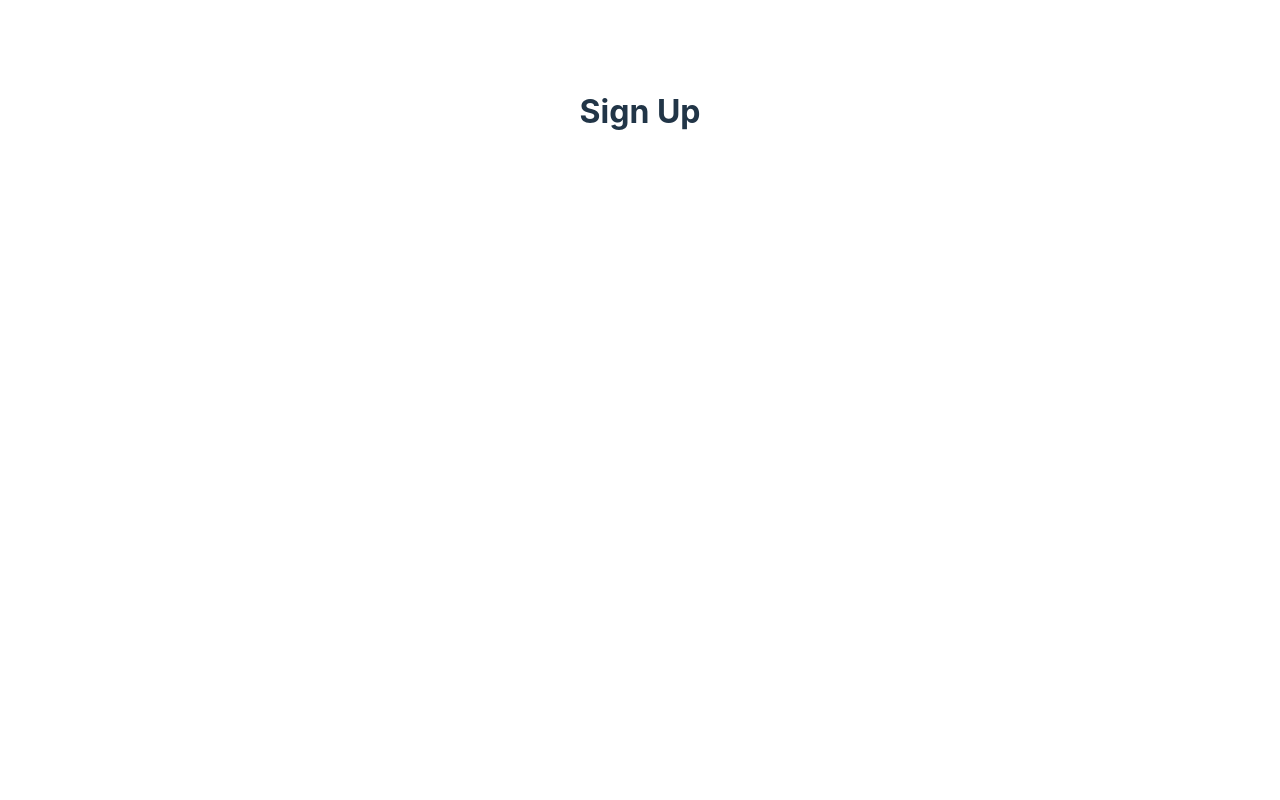
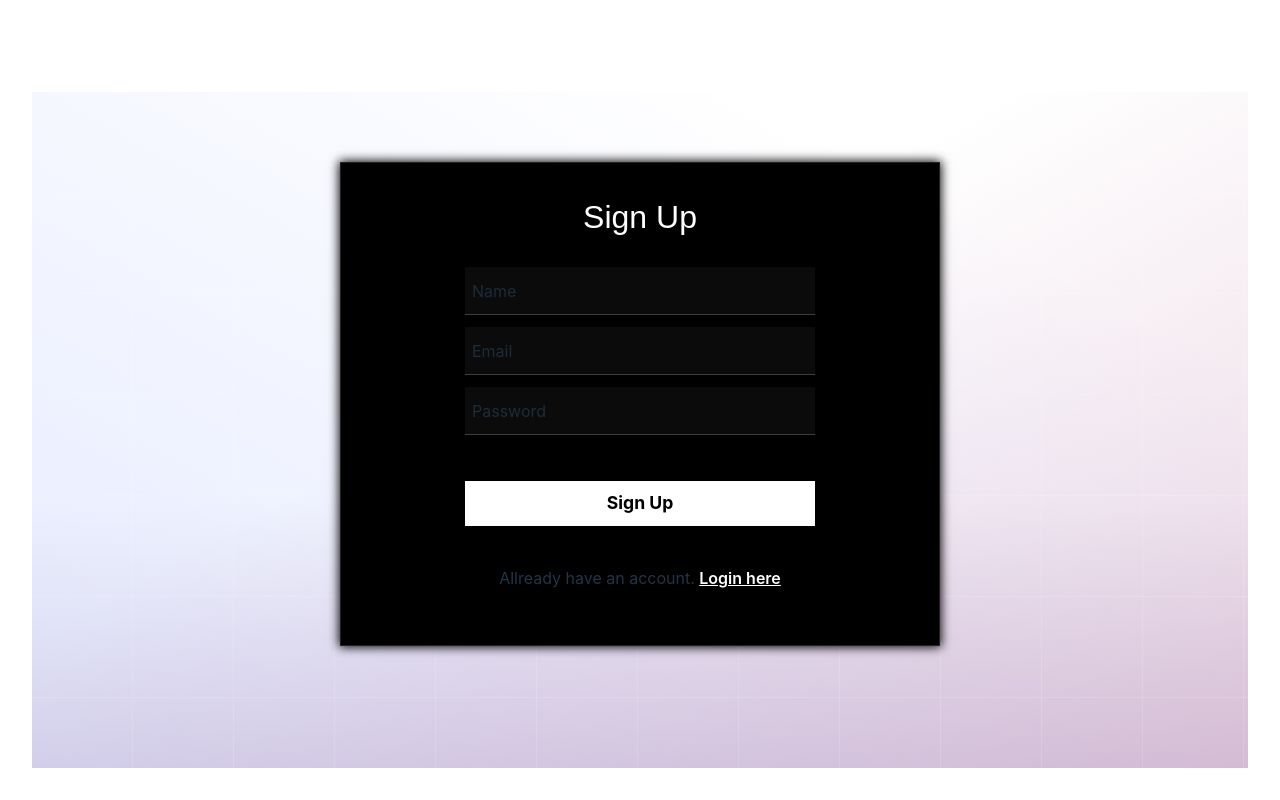
Before and after one commit to sankar-raul/Tether, a React (Vite) app in the folder client/: page /signup in a window 1280 px wide. Built offline with nearby package versions, Linux system fonts and the light colour scheme.

Commit message:
feat: implement signup page with form validation and navigation links

```diff
--- a/client/src/components/Navbar/navbar.module.css
+++ b/client/src/components/Navbar/navbar.module.css
@@ -1,5 +1,5 @@
 .navbar {
-    height: 56px;
+    height: 60px;
     border-bottom: 1px solid #fff2;
     display: flex;
     flex-direction: row;
@@ -7,7 +7,7 @@
     align-items: center;
 }
 .appLogo {
-    height: 70%;
+    height: 50%;
     /* background-color: red; */
     object-fit: contain;
     object-position: center center;
--- a/client/src/components/NetBackground/netbg.module.css
+++ b/client/src/components/NetBackground/netbg.module.css
@@ -4,7 +4,6 @@
                 linear-gradient(to top left, rgba(127, 3, 84, 0.162), transparent 60%),
                 linear-gradient(to top right, rgba(0, 55, 255, 0.1), transparent 80%),
                 linear-gradient(to top, rgba(73, 1, 69, 0.1), transparent 40%);
-
     height: 100%;
     width: 100%;
 }
--- a/client/src/pages/Login/Login.jsx
+++ b/client/src/pages/Login/Login.jsx
@@ -1,3 +1,4 @@
+import { Link } from 'react-router-dom'
 import NetBackground from '../../components/NetBackground/NetBackground'
 import styles from './login.module.css'
 
@@ -22,9 +23,12 @@ const Login = () => {
                         <label htmlFor='password'>Password</label>
                     </div>
                 </div>
-               <div className={styles.submitBtn}>
+                <div className={styles.submitBtn}>
                     <input type="submit" value="Login"/>
-               </div>
+                </div>
+                <div className={styles.submitBtn + " " + styles.help}>
+                    <p>Have no account. <Link to='/signup'>create an account</Link></p>
+                </div>
             </form>
         </div>
         </NetBackground>
--- a/client/src/pages/Login/login.module.css
+++ b/client/src/pages/Login/login.module.css
@@ -107,7 +107,17 @@
     cursor: pointer;
     font-size: 1.1rem;
 }
-
+.help {
+    text-align: center;
+}
+.help a {
+    color: #fff;
+    font-weight: 600;
+    white-space: nowrap;
+    &:hover {
+        text-decoration: none;
+    }
+}
 @media screen and (max-width: 850px) {
     .login {
         width: clamp(300px, 90%, 600px);
--- a/client/src/pages/SignUp/SignUp.jsx
+++ b/client/src/pages/SignUp/SignUp.jsx
@@ -1,11 +1,43 @@
-
+import { Link } from "react-router-dom"
+import NetBackground from "../../components/NetBackground/NetBackground"
+import styles from './signup.module.css'
 
 const SignUp = () => {
 
     return (
-        <>
-            <h1>Sign Up</h1>
-        </>
+        <NetBackground>
+                <div className={styles.login}>
+                    <h1 className={styles.wellcome}>
+                        Sign Up
+                    </h1>
+                    <form className={styles.form}>
+                        <div className={styles.inputBox}>
+                            <div className={styles['input-wraper']}>
+                                <input required type="text" id='name' autoComplete='nickname' />
+                                <label htmlFor='name'>Name</label>
+                            </div>
+                        </div>
+                        <div className={styles.inputBox}>
+                            <div className={styles['input-wraper']}>
+                                <input required type="text" id='email' autoComplete='email' />
+                                <label htmlFor='email'>Email</label>
+                            </div>
+                        </div>
+                        <div className={styles.inputBox}>
+                            <div className={styles['input-wraper']}>
+                                <input required type="password" id='password' />
+                                <label htmlFor='password'>Password</label>
+                            </div>
+                        </div>
+                       <div className={styles.submitBtn}>
+                            <input type="submit" value="Sign Up"/>
+                       </div>
+                       <div className={styles.submitBtn + " " + styles.help}>
+                            <p>Allready have an account. <Link to='/login'>Login here</Link></p>
+                        </div>
+                    </form>
+                </div>
+            </NetBackground>
     )
 }
 
--- a/client/src/pages/SignUp/signup.module.css
+++ b/client/src/pages/SignUp/signup.module.css
@@ -0,0 +1,139 @@
+.login {
+    background: #000;
+    width: clamp(300px, 70%, 600px);
+    border: 1px solid #fff2;
+    min-height: 300px;
+    box-shadow: 0px 0px 10px 1px #000;
+    margin: 0 auto;
+    margin-top: 70px;
+    display: flex;
+    flex-direction: column;
+    align-items: center;
+    justify-content: space-around;
+    padding: 30px 20px;
+    gap: 20px;
+    user-select: none;
+    animation: float-in 1s ease 1;
+}
+@keyframes float-in {
+    from {
+        opacity: .1;
+        transform: translateY(30%);
+    } to {
+        opacity: 1;
+        transform: translateY(0);
+    }
+}
+.wellcome {
+    text-align: center;
+    color: #fff;
+    font-weight: 300;
+    font-family: Arial, Helvetica, sans-serif;
+    text-transform: capitalize;
+}
+.form {
+    width: clamp(200px, 80%, 450px);
+}
+.inputBox {
+    height: 60px;
+    position: relative;
+    display: flex;
+    flex-direction: column;
+    flex-wrap: nowrap;
+    align-items: center;
+    justify-content: center;
+}
+.input-wraper {
+    height: 80%;
+    width: clamp(150px, 80%, 350px);
+    position: relative;
+    display: flex;
+    align-items: flex-end;
+    border-bottom: 1px solid #fff3;
+    background-color: #ffffff0b;
+    cursor: text;
+}
+.input-wraper > label {
+    position: absolute;
+    margin-left: 7px;
+    align-self: center;
+    pointer-events: none;
+    transition: .6s;
+    opacity: .8;
+}
+.input-wraper:has(input:focus) {
+    background-color: #fff1;
+    border-bottom: 1px solid #ffffffb3;
+}
+.input-wraper > input {
+    height: 85%;
+    width: 100%;
+    padding: 6px;
+    background: transparent;
+    border: none;
+    font-size: 1.1rem;
+    cursor: text !important;
+
+    &:focus {
+        border: none;
+        outline: none;
+    }
+}
+.input-wraper > input::spelling-error {
+    text-decoration: none;
+}
+.input-wraper > input:valid + label {
+    margin-top: -50px;
+    margin-left: 2px;
+    opacity: 1;
+}
+.submitBtn {
+    width: clamp(150px, 80%, 350px);
+    margin: 0 auto;
+    display: flex;
+    align-items: center;
+    justify-content: center;
+    margin: 40px auto 25px auto;
+}
+.submitBtn > input {
+    all: unset;
+    text-align: center;
+    width: clamp(150px, 80%, 350px);
+    width: 100%;
+    height: 45px;
+    background-color: #fff;
+    color: #000;
+    font-weight: 700;
+    cursor: pointer;
+    font-size: 1.1rem;
+}
+.help {
+    text-align: center;
+}
+.help a {
+    color: #fff;
+    font-weight: 600;
+    white-space: nowrap;
+    &:hover {
+        text-decoration: none;
+    }
+}
+@media screen and (max-width: 850px) {
+    .login {
+        width: clamp(300px, 90%, 600px);
+    }
+}
+@media screen and (max-width: 650px) {
+    .login {
+        width: clamp(30px, 90%, 600px);
+    }
+    .form {
+        width: clamp(20px, 100%, 450px);
+    }
+    .input-wraper {
+        width: clamp(10px, 100%, 350px);
+    }
+    .submitBtn {
+        width: clamp(10px, 100%, 350px);
+    }
+}
--- a/client/src/routes.jsx
+++ b/client/src/routes.jsx
@@ -12,6 +12,7 @@ export const router = createBrowserRouter(
             </Route>
             <Route path="login" element={<Login />} />
             <Route path="signup" element={<SignUp />} />
+            <Route path="*" element={<h1>Not Found!</h1>}/>
         </Route>
     )
 )
```
